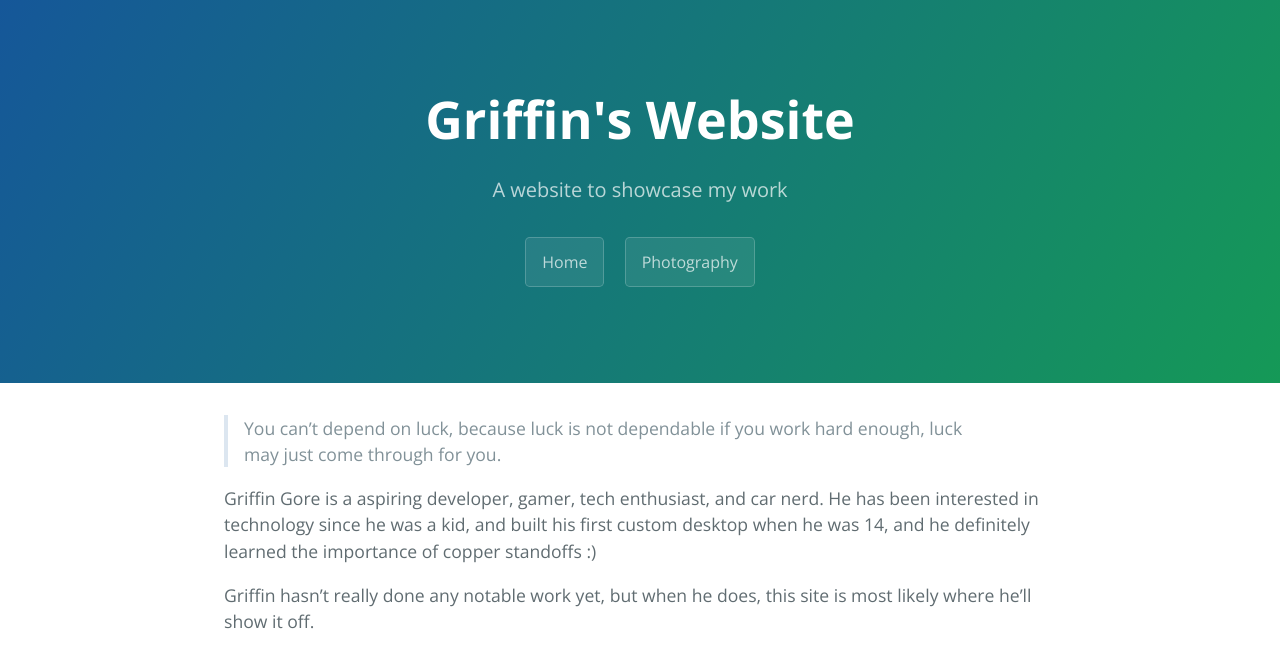
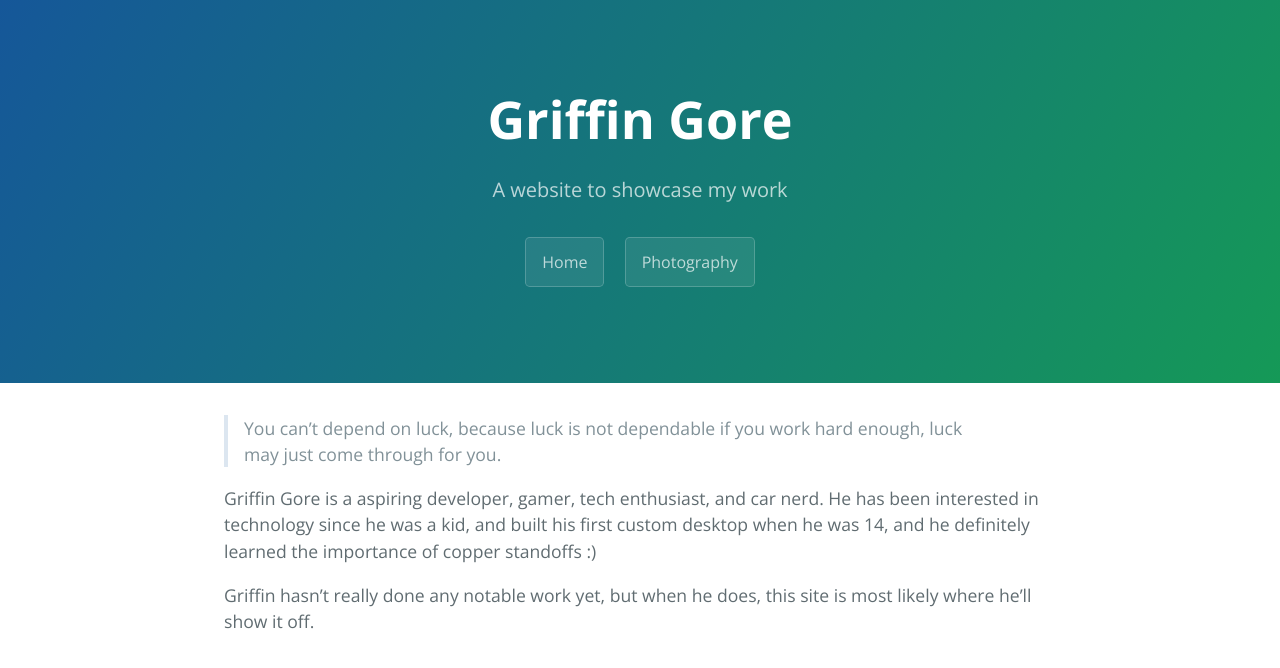
Before and after one commit to Ghgore/ghgore.github.io, a Jekyll site: the page built from index.md, in a window 1280 px wide. Shown: the top 668 px of the page. Built offline with Jekyll 4.4.1, drawn with Linux system fonts in a browser that asks for light colours.

Commit message:
Updated site title

```diff
--- a/_config.yml
+++ b/_config.yml
@@ -1,4 +1,4 @@
-title: Griffin's Website
+title: Griffin Gore
 description: A website to showcase my work
 show_downloads: false
 google_analytics: UA-59485916-2
```
